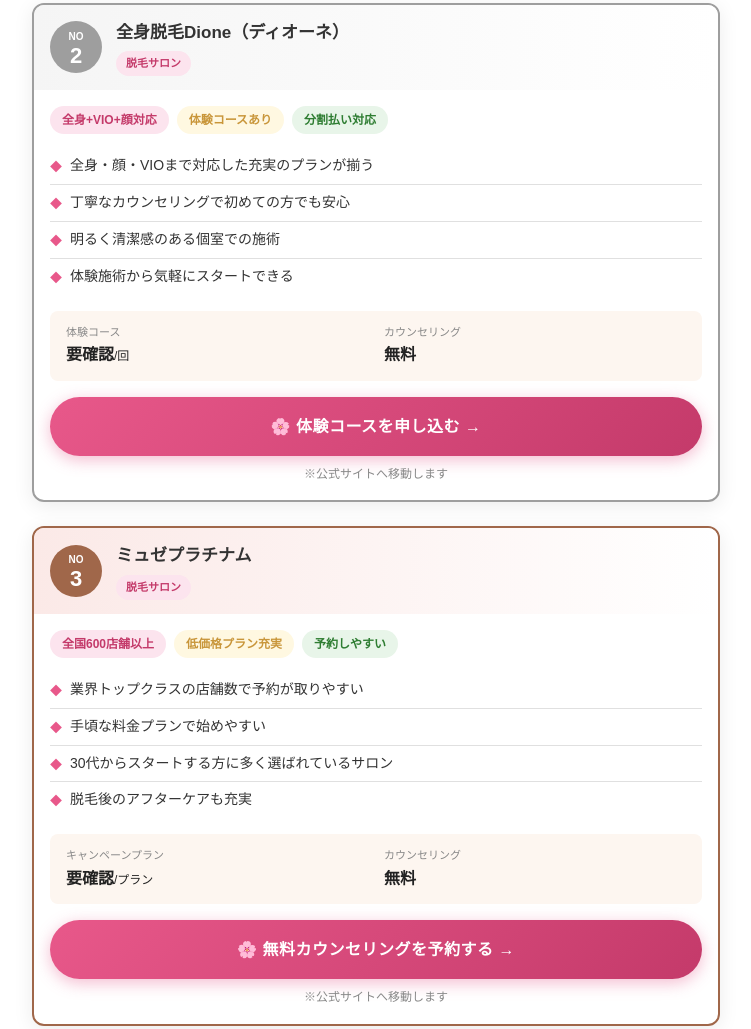
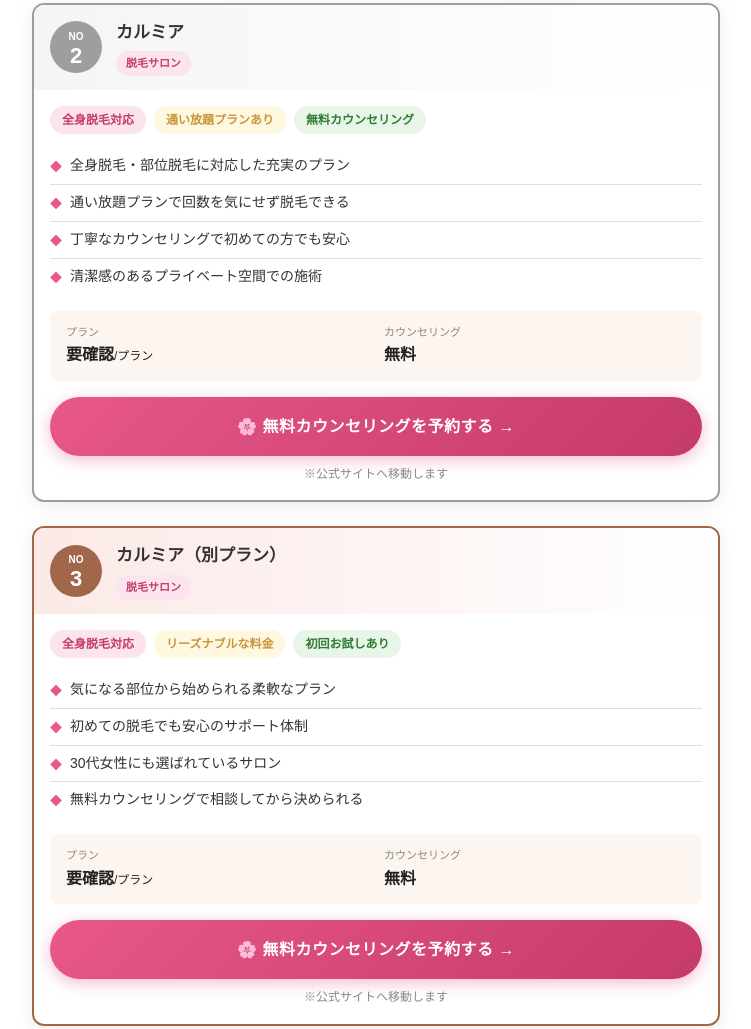
Before and after one commit to KATSUKIITANO/datsumo-jp, a plain HTML site: page index.html in a window 1280 px wide. Shown: the part 1861-2890 px from the top of the page, without its empty margins (264-1015 px from the left). Drawn offline with Linux system fonts and the light colour scheme.

Commit message:
カルミア2位・3位追加、スティッキーCTA更新

```diff
--- a/index.html
+++ b/index.html
@@ -454,34 +454,34 @@
           <span class="num">2</span>
         </div>
         <div>
-          <div class="rank-name">全身脱毛Dione（ディオーネ）</div>
+          <div class="rank-name">カルミア</div>
           <span class="rank-type">脱毛サロン</span>
         </div>
       </div>
       <div class="rank-body">
         <div class="tag-row">
-          <span class="tag tag-pink">全身+VIO+顔対応</span>
-          <span class="tag tag-gold">体験コースあり</span>
-          <span class="tag tag-green">分割払い対応</span>
+          <span class="tag tag-pink">全身脱毛対応</span>
+          <span class="tag tag-gold">通い放題プランあり</span>
+          <span class="tag tag-green">無料カウンセリング</span>
         </div>
         <ul class="point-list">
-          <li>全身・顔・VIOまで対応した充実のプランが揃う</li>
+          <li>全身脱毛・部位脱毛に対応した充実のプラン</li>
+          <li>通い放題プランで回数を気にせず脱毛できる</li>
           <li>丁寧なカウンセリングで初めての方でも安心</li>
-          <li>明るく清潔感のある個室での施術</li>
-          <li>体験施術から気軽にスタートできる</li>
+          <li>清潔感のあるプライベート空間での施術</li>
         </ul>
         <div class="price-row">
           <div class="price-item">
-            <div class="price-label">体験コース</div>
-            <div class="price-value">要確認<span>/回</span></div>
+            <div class="price-label">プラン</div>
+            <div class="price-value">要確認<span>/プラン</span></div>
           </div>
           <div class="price-item">
             <div class="price-label">カウンセリング</div>
             <div class="price-value">無料</div>
           </div>
         </div>
-        <a href="YOUR_A8_AFFILIATE_LINK_DIONE" class="cta-btn" target="_blank" rel="nofollow noopener">
-          🌸 体験コースを申し込む →
+        <a href="https://px.a8.net/svt/ejp?a8mat=4B1VU0+8QYBSI+2NSW+C33KX" class="cta-btn" target="_blank" rel="nofollow noopener">
+          🌸 無料カウンセリングを予約する →
         </a>
         <p class="cta-sub">※公式サイトへ移動します</p>
       </div>
@@ -495,25 +495,25 @@
           <span class="num">3</span>
         </div>
         <div>
-          <div class="rank-name">ミュゼプラチナム</div>
+          <div class="rank-name">カルミア（別プラン）</div>
           <span class="rank-type">脱毛サロン</span>
         </div>
       </div>
       <div class="rank-body">
         <div class="tag-row">
-          <span class="tag tag-pink">全国600店舗以上</span>
-          <span class="tag tag-gold">低価格プラン充実</span>
-          <span class="tag tag-green">予約しやすい</span>
+          <span class="tag tag-pink">全身脱毛対応</span>
+          <span class="tag tag-gold">リーズナブルな料金</span>
+          <span class="tag tag-green">初回お試しあり</span>
         </div>
         <ul class="point-list">
-          <li>業界トップクラスの店舗数で予約が取りやすい</li>
-          <li>手頃な料金プランで始めやすい</li>
-          <li>30代からスタートする方に多く選ばれているサロン</li>
-          <li>脱毛後のアフターケアも充実</li>
+          <li>気になる部位から始められる柔軟なプラン</li>
+          <li>初めての脱毛でも安心のサポート体制</li>
+          <li>30代女性にも選ばれているサロン</li>
+          <li>無料カウンセリングで相談してから決められる</li>
         </ul>
         <div class="price-row">
           <div class="price-item">
-            <div class="price-label">キャンペーンプラン</div>
+            <div class="price-label">プラン</div>
             <div class="price-value">要確認<span>/プラン</span></div>
           </div>
           <div class="price-item">
@@ -521,7 +521,7 @@
             <div class="price-value">無料</div>
           </div>
         </div>
-        <a href="YOUR_A8_AFFILIATE_LINK_MUSEE" class="cta-btn" target="_blank" rel="nofollow noopener">
+        <a href="https://px.a8.net/svt/ejp?a8mat=4B1VU0+8QYBSI+2NSW+C33KX" class="cta-btn" target="_blank" rel="nofollow noopener">
           🌸 無料カウンセリングを予約する →
         </a>
         <p class="cta-sub">※公式サイトへ移動します</p>
@@ -629,7 +629,7 @@
 
 <!-- STICKY CTA -->
 <div class="sticky-cta">
-  <a href="YOUR_A8_AFFILIATE_LINK_SBC" class="cta-btn" target="_blank" rel="nofollow noopener">
+  <a href="https://px.a8.net/svt/ejp?a8mat=4B1VU0+8QYBSI+2NSW+C33KX" class="cta-btn" target="_blank" rel="nofollow noopener">
     🌸 無料カウンセリングを予約する（無料）
   </a>
 </div>
```
